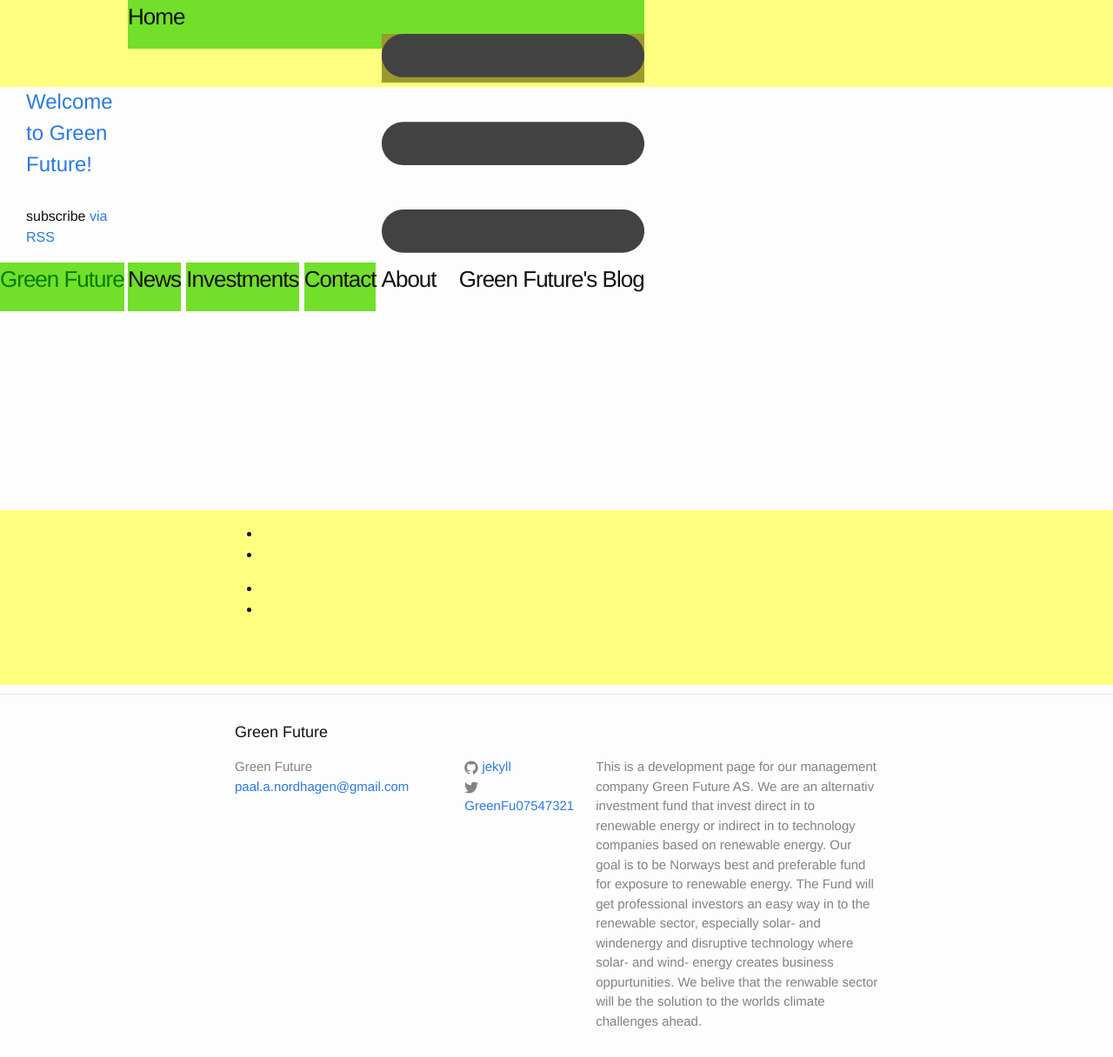
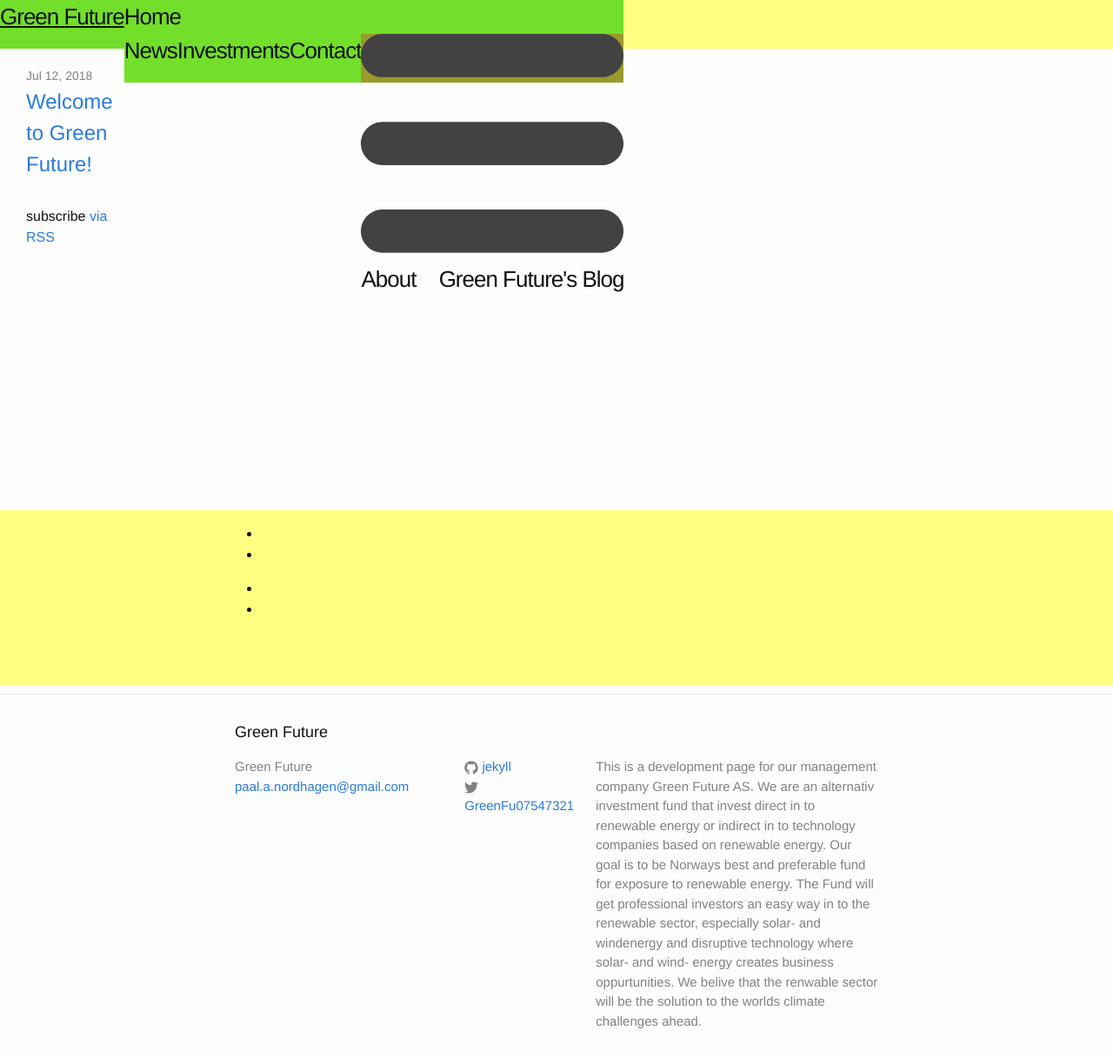
Before and after one commit to Paal-August/Paal-August.github.io, a Jekyll site: the page built from index.html, in a window 1280 px wide and 1216 px high. Shown: the whole window at 87% size. Built offline with Jekyll 4.4.1, drawn with Linux system fonts in a browser that asks for light colours.

Commit message:
Update _layout.scss

```diff
--- a/_sass/_layout.scss
+++ b/_sass/_layout.scss
@@ -13,9 +13,9 @@
 }
 
 .site-header {
-  height:100px;
+  height:56px;
   grid-gap: 1px;
-  grid-area: 1 / 1 / 2/8;
+
   width:100%;
   position:fixed;
 
@@ -27,10 +27,10 @@
 
 .site-title {
     font-size: 26px;
-    font-weight: 300;
+    height:56px;
     letter-spacing: -1px;
     margin-bottom: 0;
-    float: center;
+    float: left;
     height:56px;
     background-color:#72DF2A;
     display:inline-block;
@@ -42,11 +42,11 @@
 
 .site-menu {
     font-size: 26px;
-    font-weight: 300;
+
     height:56px;
     letter-spacing: -1px;
     margin-bottom: 0;
-    float: center;
+    float: left;
     background-color:#72DF2A;
     display:inline-block;
     grid-area: 1 / 3 / 2/6;
@@ -58,7 +58,7 @@
     height:56px;
     letter-spacing: -1px;
     margin-bottom: 0;
-    float: center;
+    float: left;
     background-color:#99992e;
     display:inline-block;
     grid-area: 1 / 6 / 2/8;
```
